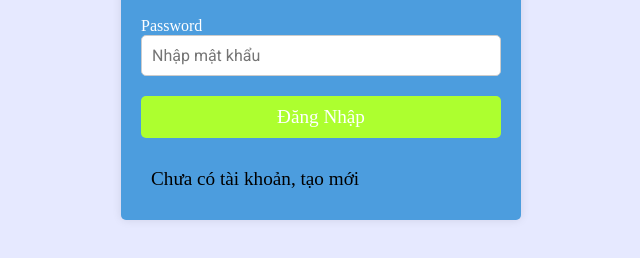
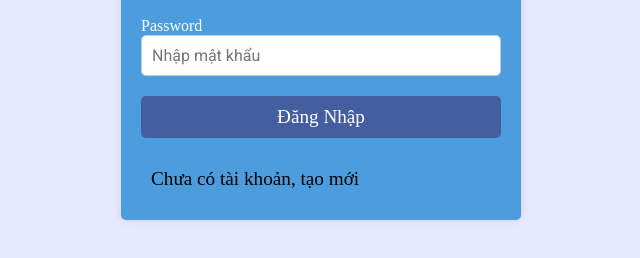
Before and after one commit to huynhduong109/chat-nodejs-socketio, a website: page public/login.html in a window 1280 px wide. In both pictures the pointer is over the button "Đăng Nhập". Shown: the part 360-618 px from the top of the page, without its empty margins (319-959 px from the left). Drawn offline with Linux system fonts and the light colour scheme.

Commit message:
first commit

```diff
--- a/public/css/stylelogin.css
+++ b/public/css/stylelogin.css
@@ -94,7 +94,7 @@ a:hover {
 }
 
 .login__container form button:hover {
-    background: greenyellow;
+    background: #455e9f;
 }
 
 .login__container form a {
```
